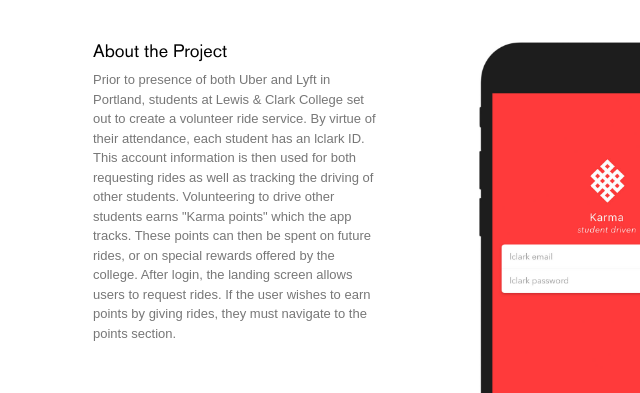
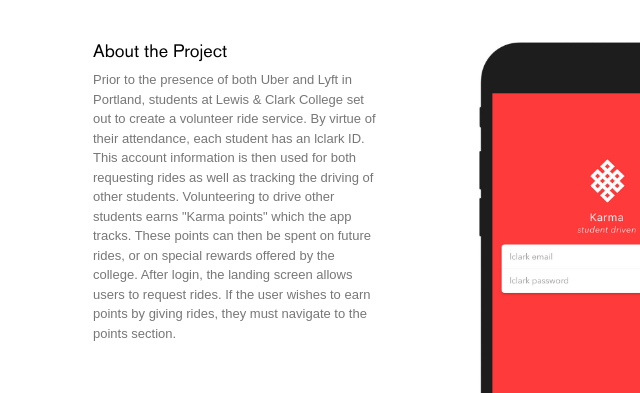
Before and after one commit to JamesartJ/JamesartJ.github.io, a plain HTML site: page karma.html in a window 1280 px wide. Shown: the part 244-637 px from the top of the page, 35-675 px from the left. Drawn offline with Linux system fonts and the light colour scheme; a web font is replaced by a local one.

Commit message:
karma copy

```diff
--- a/karma.html
+++ b/karma.html
@@ -37,7 +37,7 @@
 		<div class="row row-gutter">
 			<div class="four columns">
 				<h3>About the Project</h3>
-				<p>Prior to presence of both Uber and Lyft in Portland, students at Lewis & Clark College set out to create a volunteer ride service. By virtue of their attendance, each student has an lclark ID. This account information is then used for both requesting rides as well as tracking the driving of other students. Volunteering to drive other students earns "Karma points" which the app tracks. These points can then be spent on future rides, or on special rewards offered by the college. After login, the landing screen allows users to request rides. If the user wishes to earn points by giving rides, they must navigate to the points section. </p>
+				<p>Prior to the presence of both Uber and Lyft in Portland, students at Lewis & Clark College set out to create a volunteer ride service. By virtue of their attendance, each student has an lclark ID. This account information is then used for both requesting rides as well as tracking the driving of other students. Volunteering to drive other students earns "Karma points" which the app tracks. These points can then be spent on future rides, or on special rewards offered by the college. After login, the landing screen allows users to request rides. If the user wishes to earn points by giving rides, they must navigate to the points section. </p>
 			</div>
 			<div class="four columns">
 				<img src="img/karma/login.jpg" class="screen">
```
